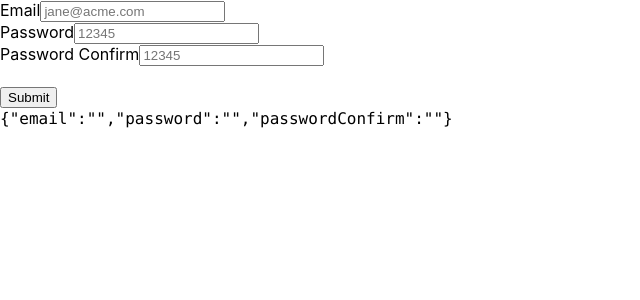
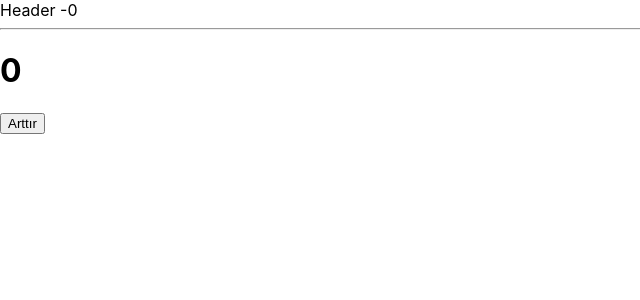
Before and after one commit to SAslan8006/ReactDersleri, a React (Create React App) app: page / in a window 1280 px wide. Shown: the top 300 px of the page, without its empty margins (0-640 px from the left). Built offline with nearby package versions, Linux system fonts and the light colour scheme.

Commit message:
React.memo

```diff
--- a/src/App.js
+++ b/src/App.js
@@ -1,11 +1,14 @@
-import React from 'react';
-import Signup from './formik/src/components/Signup';
+import React, { useState } from 'react';
+import Header from './componenets/Memoization/Header';
 
 function App() {
-
+  const [number, setNumber] = useState(0);
   return (
     <div className='App'>
-      <Signup />
+      <Header number={number < 5 ? 0 : number}></Header>
+      <hr />
+      <h1>{number}</h1>
+      <button onClick={() => setNumber(number + 1)}>Arttır</button>
     </div>
   );
 }
--- /dev/null
+++ b/src/componenets/Memoization/Header.js
@@ -0,0 +1,18 @@
+import React from 'react'
+
+function Header({ number }) {
+    console.log('Header component rendered');
+    return (
+        <div>Header -{number}</div>
+    )
+}
+
+// useMemo herhangi bir componente geçilen propslardaki değişim esnasında oluşacak gereksiz renderi engellemek için kullanılır
+//  veya component içinde iki farklı değer varsa ve bu değerler referans tipliyse yani object,array gibi tiplerse o
+// zaman referans adresleri her re-render olduğunda değişecek ve gereksiz re-render olacaktır. Bu yüzden çalışmasını istemediğimiz
+// bir şeyi useMemo içinde yazmamız lazım.... useCallBack ise herhangi bir componente gönderilen fonksiyonun baştan tanımlanmaması için
+// yani re-render olmaması için kullanılır.... React.memo'nun ise iki farklı açıklaması var. Birincisi componente props veya fonksiyon
+// geçilmemişse ve gereksiz render oluyorsa render olmasını istemediğimiz componentin export default kısmında React.memo koymamız gerekir.
+// İkincisi ise componente geçilen props değişince render olmasını sağlayabiliriz
+// https://tsafaelmali.medium.com/react-memoization-nedir-reactta-nas%C4%B1l-kullan%C4%B1l%C4%B1r-453035a3630f
+export default React.memo(Header)
```
